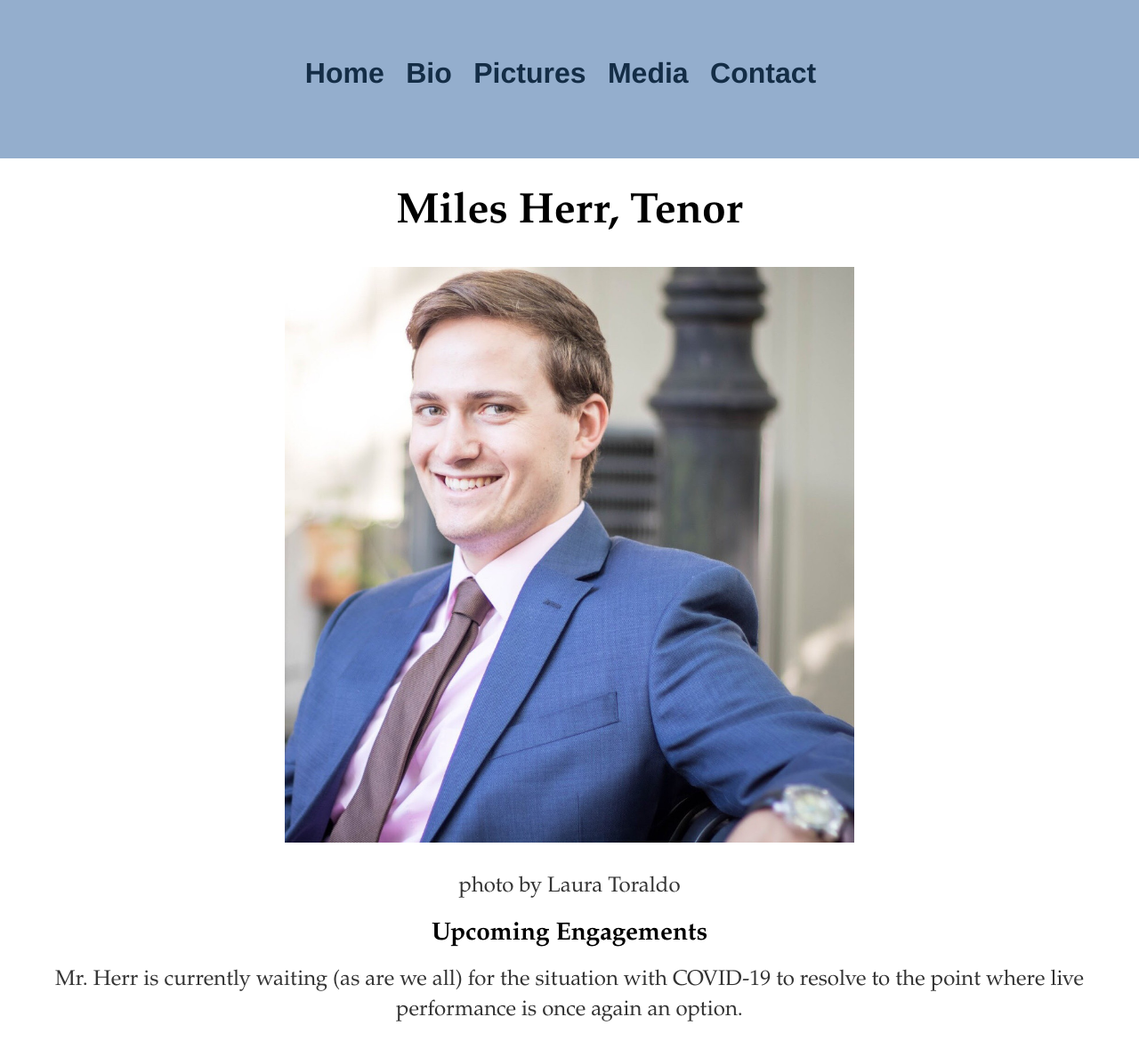
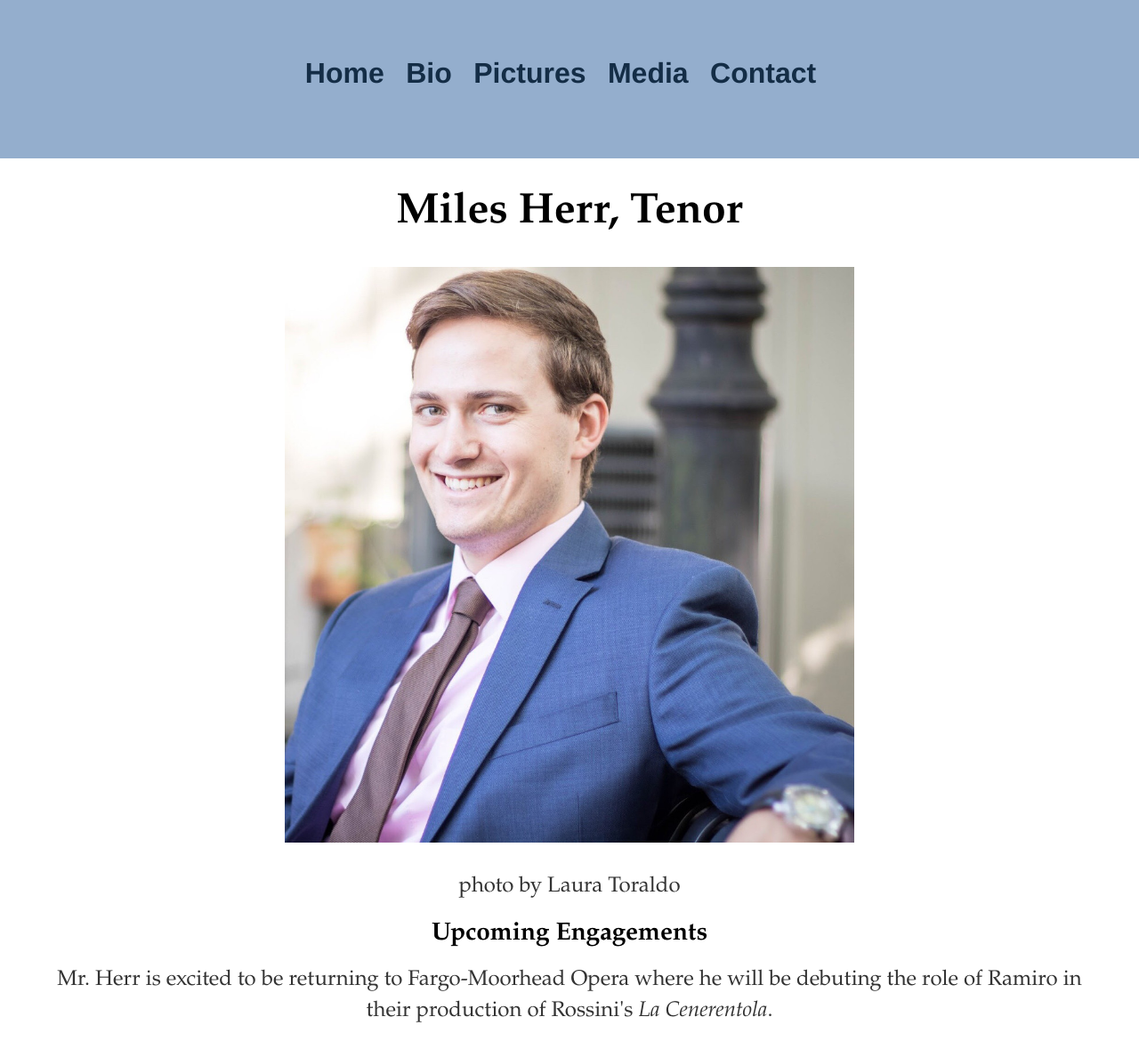
Before and after one commit to leemlb06pmi/leemlb06pmi.github.io, a Jekyll site: the page built from index.html, in a window 1280 px wide. Shown: the whole page at 89% size. Built offline with Jekyll 4.4.1, drawn with Linux system fonts in a browser that asks for light colours.

Commit message:
Update index.html

```diff
--- a/index.html
+++ b/index.html
@@ -12,6 +12,6 @@
 	</p>
 <blockquote>
 <h1 style="font-size:1.75em;">Upcoming Engagements</h1>
-<p style="text-align:center;">Mr. Herr is currently  waiting (as are we all) for the situation with COVID-19 to resolve to the point where live performance is once again an option.</p>
+<p style="text-align:center;">Mr. Herr is excited to be returning to Fargo-Moorhead Opera where he will be debuting the role of Ramiro in their production of Rossini's <em> La Cenerentola</em>.</p>
 </blockquote>
 </div><!-- /.blurb -->
```
